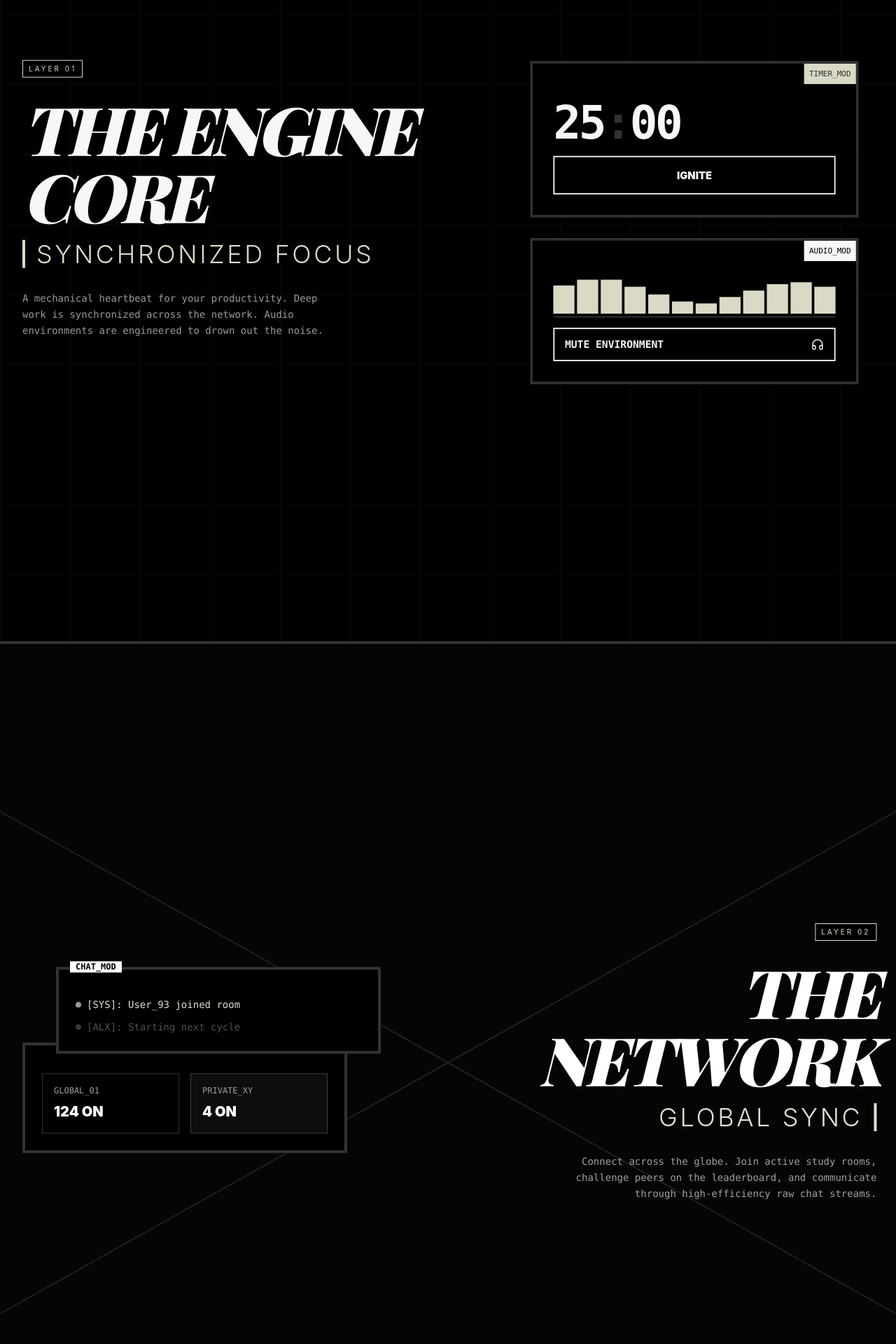
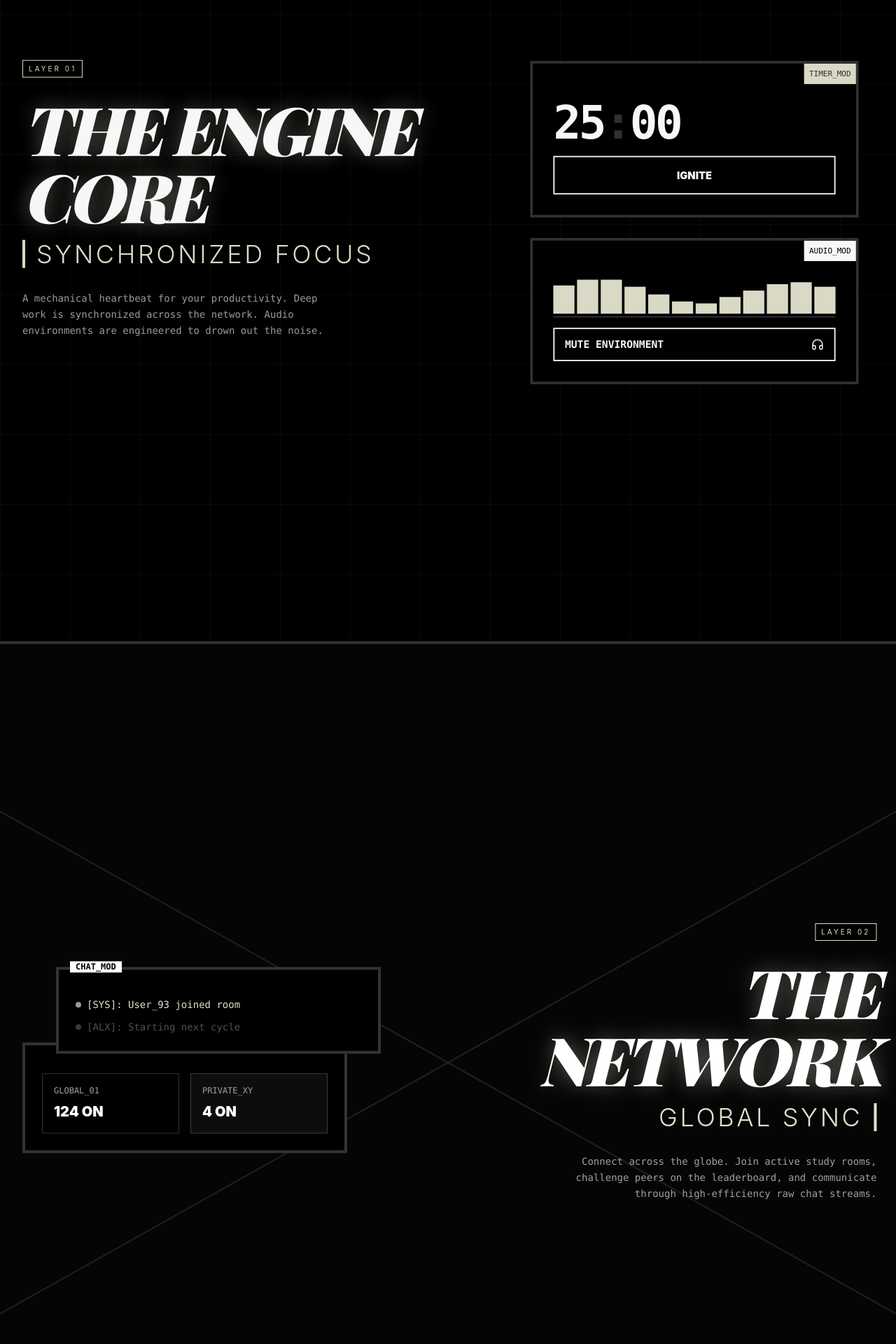
Before and after one commit to Mohammedsami001/Sessions, a Next.js app: page / in a window 1280 px wide. Shown: the part 1080-3000 px from the top of the page at 70% size. Built offline with nearby package versions, Linux system fonts and the light colour scheme; no server answers; a web font is replaced by a local one.

Commit message:
style: add golden glow to parallax feature headers

```diff
--- a/src/app/globals.css
+++ b/src/app/globals.css
@@ -87,6 +87,10 @@
   --shadow-lg: 0 25px 50px rgba(0, 0, 0, 0.5);
   --shadow-glow-gold: 0 0 20px rgba(240, 192, 64, 0.15);
   --shadow-glow-orange: 0 0 20px rgba(255, 107, 44, 0.2);
+}
+
+.text-glow-gold {
+  text-shadow: 0 0 30px rgba(225, 224, 204, 0.4);
 }
 
 body {
--- a/src/components/ui/parallax-data.tsx
+++ b/src/components/ui/parallax-data.tsx
@@ -38,7 +38,7 @@ export const ParallaxData = () => {
           <div className="text-[10px] tracking-[0.3em] text-[#E1E0CC] mb-6 uppercase border border-[#E1E0CC] px-2 py-1 w-fit bg-black">
             Layer 03
           </div>
-          <h2 className="text-6xl md:text-8xl font-playfair font-black italic uppercase tracking-tighter leading-none mb-4">
+          <h2 className="text-6xl md:text-8xl font-playfair font-black italic uppercase tracking-tighter leading-none mb-4 text-glow-gold">
             The Data
           </h2>
           <h3 className="text-2xl md:text-4xl font-light uppercase tracking-widest text-[#E1E0CC] mb-8 border-l-4 border-[#E1E0CC] pl-4">
--- a/src/components/ui/parallax-engine-core.tsx
+++ b/src/components/ui/parallax-engine-core.tsx
@@ -30,7 +30,7 @@ export const ParallaxEngineCore = () => {
           <div className="text-[10px] tracking-[0.3em] text-[#E1E0CC] mb-6 uppercase border border-[#E1E0CC] px-2 py-1 w-fit bg-black">
             Layer 01
           </div>
-          <h2 className="text-6xl md:text-8xl font-playfair font-black italic uppercase tracking-tighter leading-none mb-4">
+          <h2 className="text-6xl md:text-8xl font-playfair font-black italic uppercase tracking-tighter leading-none mb-4 text-glow-gold">
             The Engine Core
           </h2>
           <h3 className="text-2xl md:text-4xl font-light uppercase tracking-widest text-[#E1E0CC] mb-8 border-l-4 border-[#E1E0CC] pl-4">
--- a/src/components/ui/parallax-identity.tsx
+++ b/src/components/ui/parallax-identity.tsx
@@ -39,7 +39,7 @@ export const ParallaxIdentity = () => {
           <div className="text-[10px] tracking-[0.3em] text-[#E1E0CC] mb-6 uppercase border border-[#E1E0CC] px-2 py-1 w-fit bg-black">
             End of Line
           </div>
-          <h2 className="text-6xl md:text-9xl font-playfair font-black italic uppercase tracking-tighter leading-none mb-6">
+          <h2 className="text-6xl md:text-9xl font-playfair font-black italic uppercase tracking-tighter leading-none mb-6 text-glow-gold">
             System Ready
           </h2>
           <p className="max-w-xl text-zinc-400 font-mono text-sm leading-relaxed mb-12">
--- a/src/components/ui/parallax-network.tsx
+++ b/src/components/ui/parallax-network.tsx
@@ -38,7 +38,7 @@ export const ParallaxNetwork = () => {
           <div className="text-[10px] tracking-[0.3em] text-[#E1E0CC] mb-6 uppercase border border-[#E1E0CC] px-2 py-1 w-fit bg-black">
             Layer 02
           </div>
-          <h2 className="text-6xl md:text-8xl font-playfair font-black italic uppercase tracking-tighter leading-none mb-4">
+          <h2 className="text-6xl md:text-8xl font-playfair font-black italic uppercase tracking-tighter leading-none mb-4 text-glow-gold">
             The Network
           </h2>
           <h3 className="text-2xl md:text-4xl font-light uppercase tracking-widest text-[#E1E0CC] mb-8 border-r-4 border-[#E1E0CC] pr-4">
```
